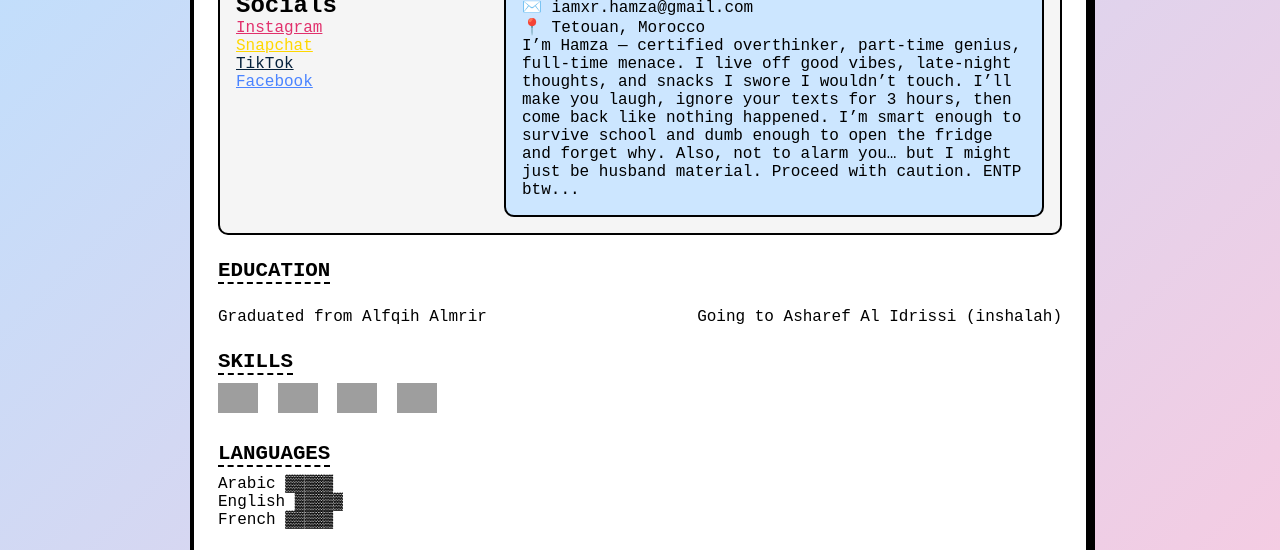
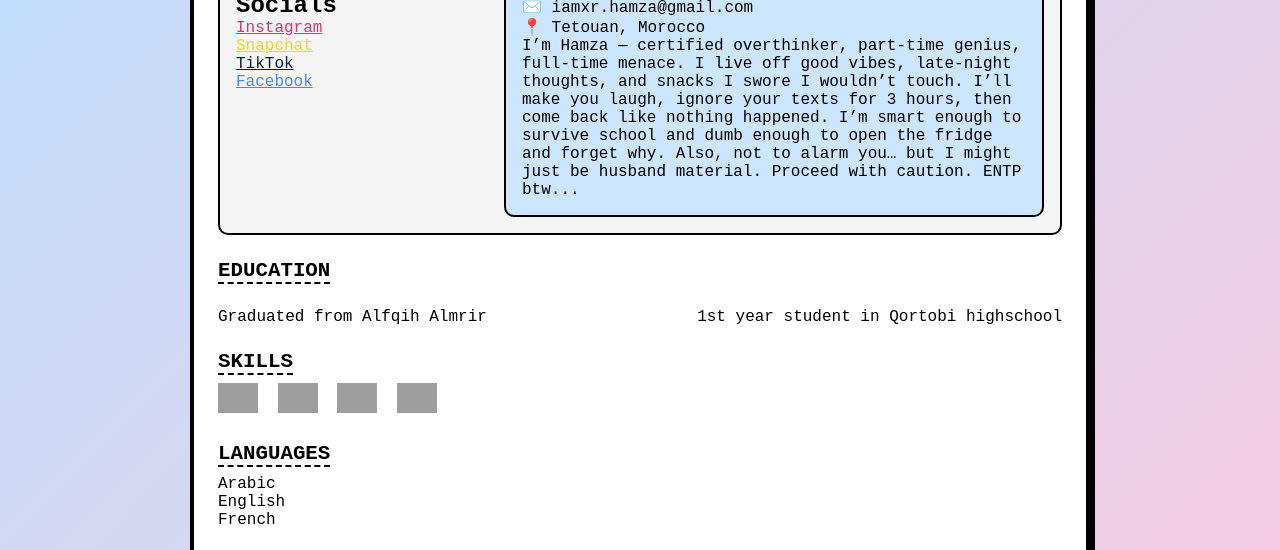
Before and after one commit to hamzajaabak/me, a plain HTML site: page index.html in a window 1280 px wide. Shown: the part 250-800 px from the top of the page. Drawn offline with Linux system fonts and the light colour scheme; grey boxes are pictures that could not be loaded.

Commit message:
Update index.html

```diff
--- a/index.html
+++ b/index.html
@@ -39,7 +39,7 @@
       <h2>EDUCATION</h2>
       <div class="timeline">
         <span>Graduated from Alfqih Almrir</span>
-        <span>Going to Asharef Al Idrissi (inshalah)</span>
+        <span>1st year student in Qortobi highschool</span>
       </div>
     </div>
 
@@ -56,9 +56,9 @@
     <div class="section">
       <h2>LANGUAGES</h2>
       <ul>
-        <li>Arabic ▓▓▓▓▓</li>
-            <li>English ▓▓▓▓▓</li>
-            <li>French ▓▓▓▓▓</li>
+        <li>Arabic</li>
+            <li>English</li>
+            <li>French</li>
       </ul>
     </div>
 
```
